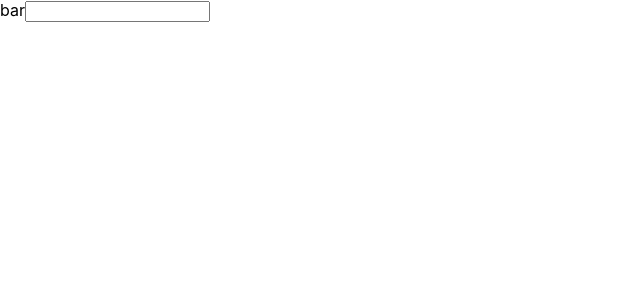
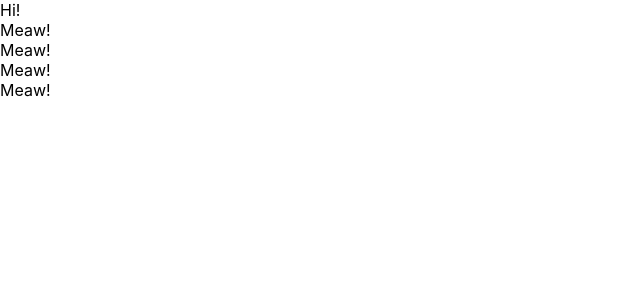
Before and after one commit to ryoma116/udemy-react-redux-crud-application, a React (Create React App) app: page / in a window 1280 px wide. Shown: the top 300 px of the page, without its empty margins (0-640 px from the left). Built offline with nearby package versions, Linux system fonts and the light colour scheme.

Commit message:
create  class components

```diff
--- a/src/App.js
+++ b/src/App.js
@@ -1,16 +1,31 @@
 import React from 'react';
 
-function App() {
+// function App() {
 
-  const GREETING = "Hi, Tom!"
-  const DOM = <input type="text" onChange={() => {console.log("I am clecked.")}} />
+//   const GREETING = "Hi, Tom!"
+//   const DOM = <input type="text" onChange={() => {console.log("I am clecked.")}} />
 
-  return (
-    <header>
-      <label htmlFrom="bar">bar</label>
-      {DOM}
-    </header>
-  );
+//   return (
+//     <header>
+//       <label htmlFrom="bar">bar</label>
+//       {DOM}
+//     </header>
+//   );
+// }
+
+const App = () => {
+  return <div>
+      Hi!
+      <Cat />
+      <Cat />
+      <Cat />
+      <Cat />
+    </div>
 }
 
+const Cat = () => {
+  return <div>Meaw!</div>
+}
+
+
 export default App;
```
